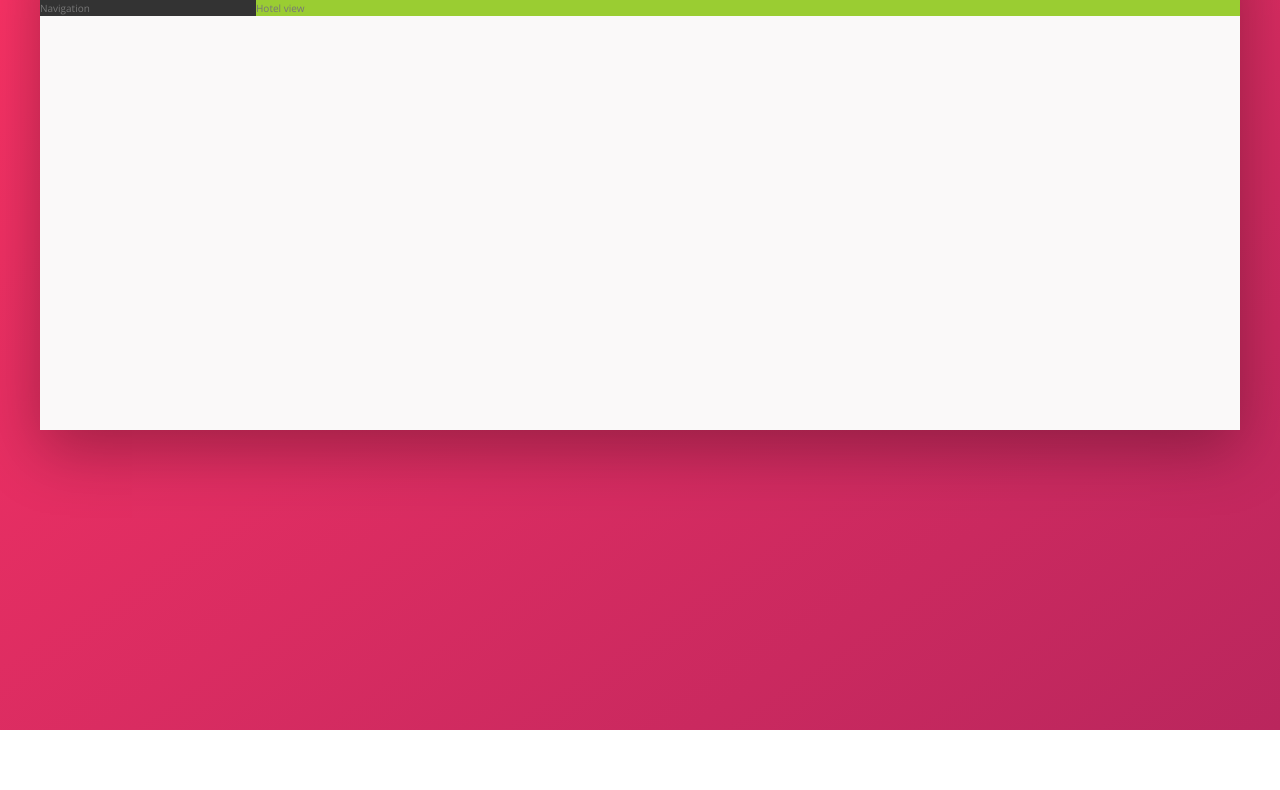
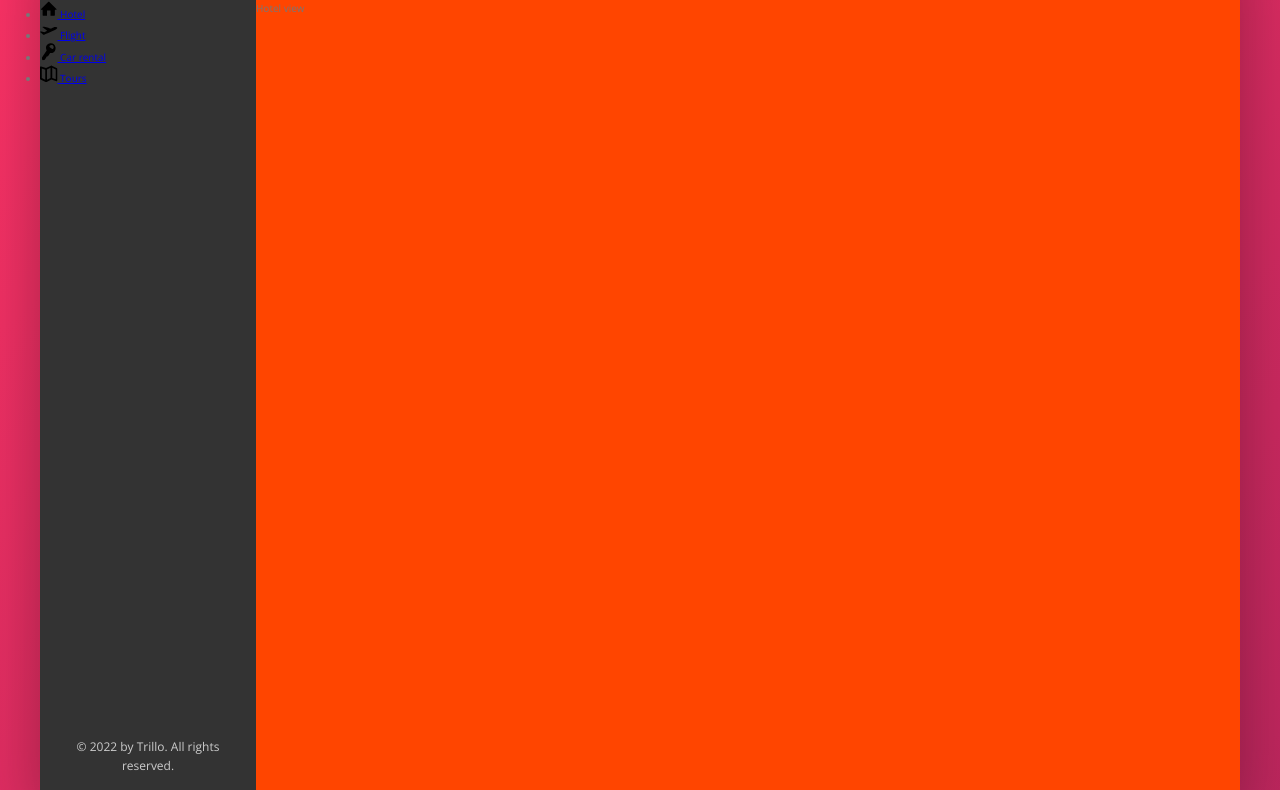
Before and after one commit to angelprzz/Trillo, a website: page index.html in a window 1280 px wide. Shown: the part 150-940 px from the top of the page. Before the commit the page ends 880 px from the top, so only its background shows below. Drawn offline with nearby package versions, Linux system fonts and the light colour scheme.

Commit message:
Building the Navigation - Part 1

```diff
--- a/index.html
+++ b/index.html
@@ -47,7 +47,44 @@
         </nav>
       </header>
       <div class="content">
-        <nav class="sidebar">Navigation</nav>
+        <nav class="sidebar">
+          <ul class="side-nav">
+            <li class="side-nav__item">
+              <a href="#" class="side-nav__link">
+                <svg class="side-nav__icon">
+                  <use xlink:href="img/sprite.svg#icon-home"></use>
+                </svg>
+                <span>Hotel</span>
+              </a>
+            </li>
+            <li class="side-nav__item">
+              <a href="#" class="side-nav__link">
+                <svg class="side-nav__icon">
+                  <use xlink:href="img/sprite.svg#icon-aircraft-take-off"></use>
+                </svg>
+                <span>Flight</span>
+              </a>
+            </li>
+            <li class="side-nav__item">
+              <a href="#" class="side-nav__link">
+                <svg class="side-nav__icon">
+                  <use xlink:href="img/sprite.svg#icon-key"></use>
+                </svg>
+                <span>Car rental</span>
+              </a>
+            </li>
+            <li class="side-nav__item">
+              <a href="#" class="side-nav__link">
+                <svg class="side-nav__icon">
+                  <use xlink:href="img/sprite.svg#icon-map"></use>
+                </svg>
+                <span>Tours</span>
+              </a>
+            </li>
+          </ul>
+
+          <div class="legal">&copy; 2022 by Trillo. All rights reserved.</div>
+        </nav>
         <main class="hotel-view">Hotel view</main>
       </div>
     </div>
--- a/sass/_components.scss
+++ b/sass/_components.scss
@@ -114,3 +114,25 @@
   // &__user-name {
   // }
 }
+
+// SIDE NAVIGATION
+.side-nav {
+  &__item {
+  }
+
+  &__link {
+  }
+
+  &__icon {
+    width: 1.75rem;
+    height: 1.75rem;
+  }
+}
+
+// LEGAL TEXT
+.legal {
+  font-size: 1.2rem;
+  color: var(--color-grey-light-4);
+  text-align: center;
+  padding: 2.5rem;
+}
--- a/sass/_layout.scss
+++ b/sass/_layout.scss
@@ -26,10 +26,18 @@
   background-color: var(--color-grey-dark-1);
 
   flex: 0 0 18%;
+
+  display: flex;
+  flex-direction: column;
+  justify-content: space-between;
 }
 
 .hotel-view {
   background-color: #fff;
-  background-color: yellowgreen;
+
+  //Test
+  background-color: orangered;
+  height: 80rem;
+
   flex: 1;
 }
```
Also changed, not shown: css/style.css.
